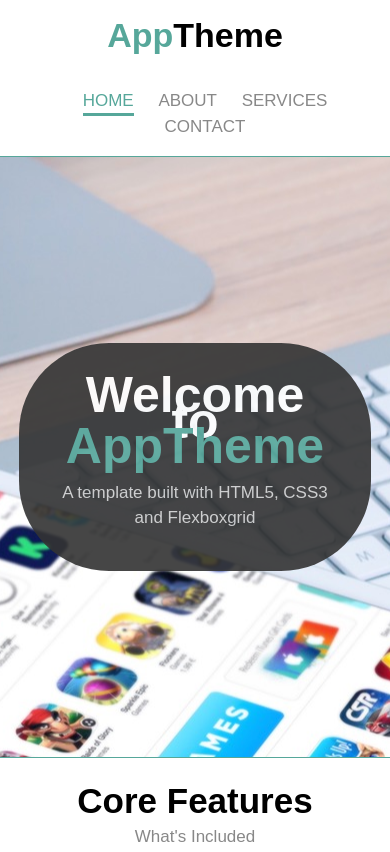
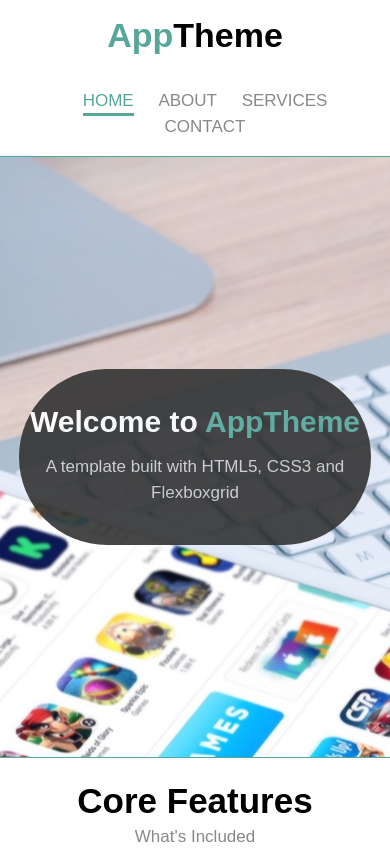
Before and after one commit to feridunAKYOL/app-theme, a plain HTML site: page index.html in a window 390 px wide. Shown: the top 852 px of the page. Drawn offline with Linux system fonts and the light colour scheme.

Commit message:
Last changes in CSS for some correction on responsiveness

```diff
--- a/css/style.css
+++ b/css/style.css
@@ -199,3 +199,14 @@ body{
   .contact form label{
     text-transform:uppercase;
   }
+  @media(max-width:800px){
+    #showcase h1{
+      font-size:30px;
+    }
+  }
+
+  @media(max-width:500px){
+    #showcase .showcase-content{
+      padding:40px 10px;
+    }
+  }
```
